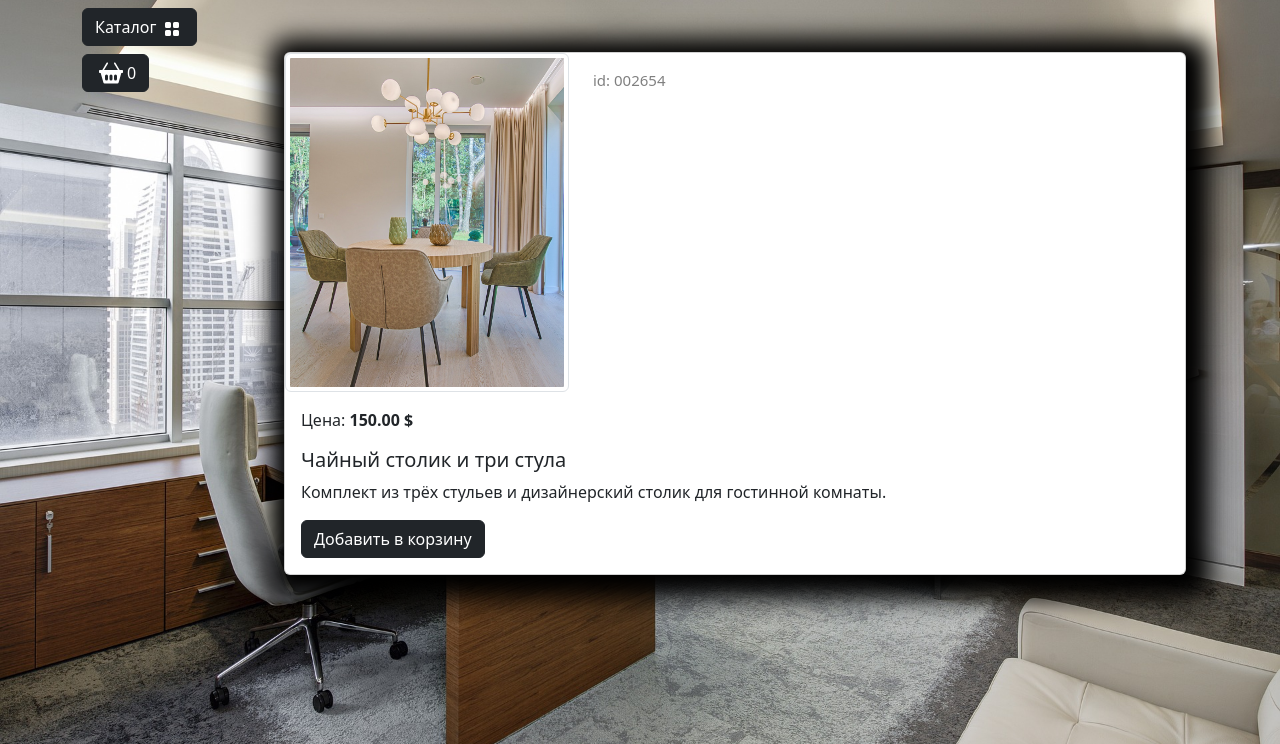
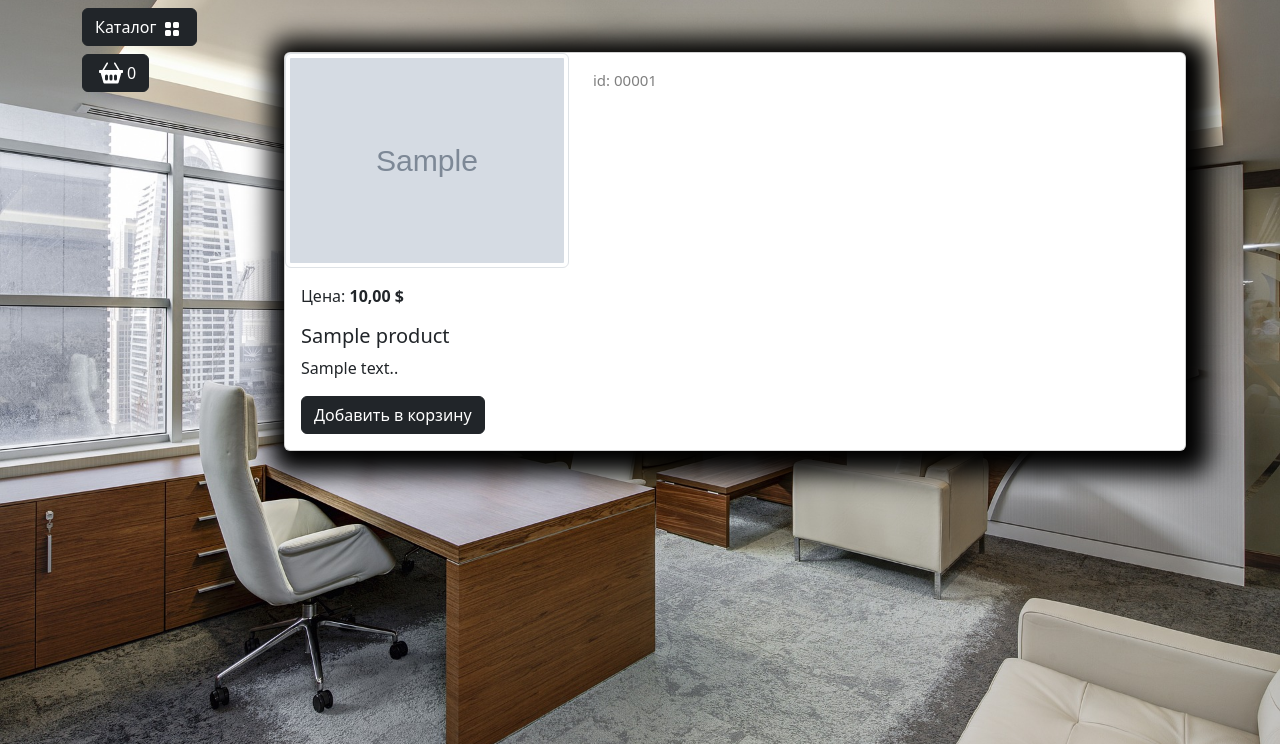
Before and after one commit to xrainie/djangosite, a Django app: template goods/templates/goods/product.html in a window 1280 px wide. Shown: the part 56-800 px from the top of the page. Run offline with Django 5.2, Linux system fonts and the light colour scheme; tables that the repository leaves empty hold one stand-in row (values such as "Sample post"); the template is opened without the code that fills it: values that come from a table or form of the project are taken from there, most other values are stand-ins (such as "Sample title", 1, 10 or a date in 2020); grey boxes marked "Sample" are stand-in pictures; some libraries are stand-ins or nearby versions.

Commit message:
added slug converter for categories and products

```diff
--- a/goods/models.py
+++ b/goods/models.py
@@ -35,4 +35,6 @@ class Products(models.Model):
      return f"{self.id:05}"
 
   def sell_price(self):
-     return round(self.price - self.price * self.discount / 100, 2)
+     if self.discount:
+        return round(self.price - self.price * self.discount / 100, 2)
+     return self.price
--- a/goods/templates/goods/catalog.html
+++ b/goods/templates/goods/catalog.html
@@ -60,7 +60,7 @@
           <img src="{% static "deps/images/Not found image.png" %}" class="card-img-top" alt="...">
         {% endif %}
           <div class="card-body">
-              <a href="../goods/product.html">
+              <a href="{% url "catalog:product" product.slug %}">
                   <p class="card-title">{{ product.name }}</p>
               </a>
               <p class="card-text text-truncate">{{ product.description }}</p>
--- a/goods/templates/goods/product.html
+++ b/goods/templates/goods/product.html
@@ -8,11 +8,11 @@
       <div class="row">
           <!-- Миниатюры -->
           <div class="col-md-4">
-              <img src="../deps/images/goods/set of tea table and three chairs.jpg"
+              <img src="{{ product.image.url }}"
                   class="img-thumbnail" data-bs-toggle="modal" data-bs-target="#imageModal1">
           </div>
           <div class="col-md-4 ">
-              <p class="product_id mt-3">id: 002654</p>
+              <p class="product_id mt-3">id: {{ product.display_id }}</p>
           </div>
           <!-- Увеличить изображение в модальном окне -->
           <div class="modal fade" id="imageModal1" tabindex="-1"
@@ -25,7 +25,7 @@
                               aria-label="Закрыть"></button>
                       </div>
                       <div class="modal-body">
-                          <img src="../deps/images/goods/set of tea table and three chairs.jpg"
+                          <img src="{{ product.image.url }}"
                               class="img-fluid" alt="Изображение 1">
                       </div>
                   </div>
@@ -34,10 +34,9 @@
       </div>
       <!-- Описание товара -->
       <div class="card-body">
-          <p class="card-text">Цена: <strong>150.00 $</strong></p>
-          <h5 class="card-title">Чайный столик и три стула</h5>
-          <p class="card-text">Комплект из трёх стульев и дизайнерский столик для гостинной
-              комнаты.</p>
+          <p class="card-text">Цена: <strong>{{ product.sell_price }} $</strong></p>
+          <h5 class="card-title">{{ product.name }}</h5>
+          <p class="card-text">{{ product.description }}.</p>
           <a href="#" class="btn btn-dark add-to-cart">Добавить в корзину</a>
       </div>
   </div>
--- a/goods/urls.py
+++ b/goods/urls.py
@@ -5,6 +5,7 @@ from goods import views
 app_name = 'goods'
 
 urlpatterns = [
-  path('', views.catalog, name='index'),
-  path('product/', views.product, name='product'),
+  path('<slug:cat_slug>/', views.catalog, name='index'),
+  # path('<slug:cat_slug>/', views.catalog, name='category'),
+  path('product/<slug:slug>/', views.product, name='product'),
 ]
--- a/main/templates/main/base.html
+++ b/main/templates/main/base.html
@@ -91,7 +91,7 @@
                     <ul class="dropdown-menu bg-dark" data-bs-theme="dark">
                         {% tag_categories as categories %}
                         {% for cat in categories %}
-                        <li><a class="dropdown-item text-white" href="{% url "catalog:index" %}">{{ cat.name }}</a></li>
+                        <li><a class="dropdown-item text-white" href="{% url "catalog:index" cat.slug %}">{{ cat.name }}</a></li>
                         {% endfor %}
 
 
```
Also changed, not shown: goods/views.py (+15 -6 lines).
